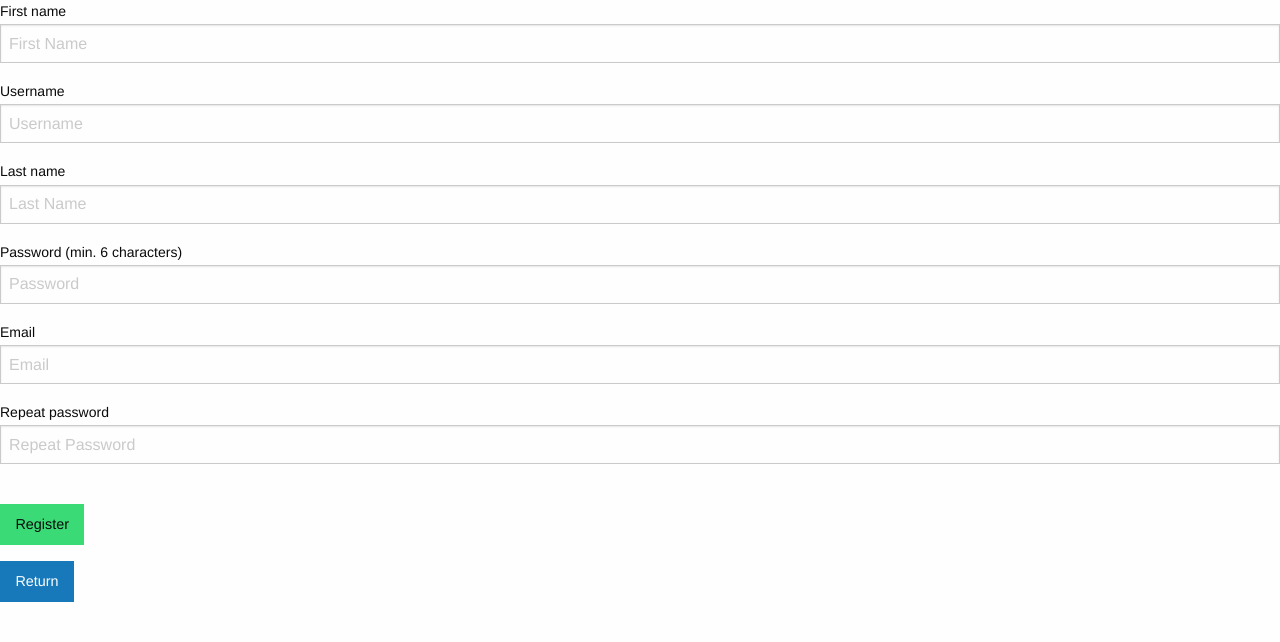
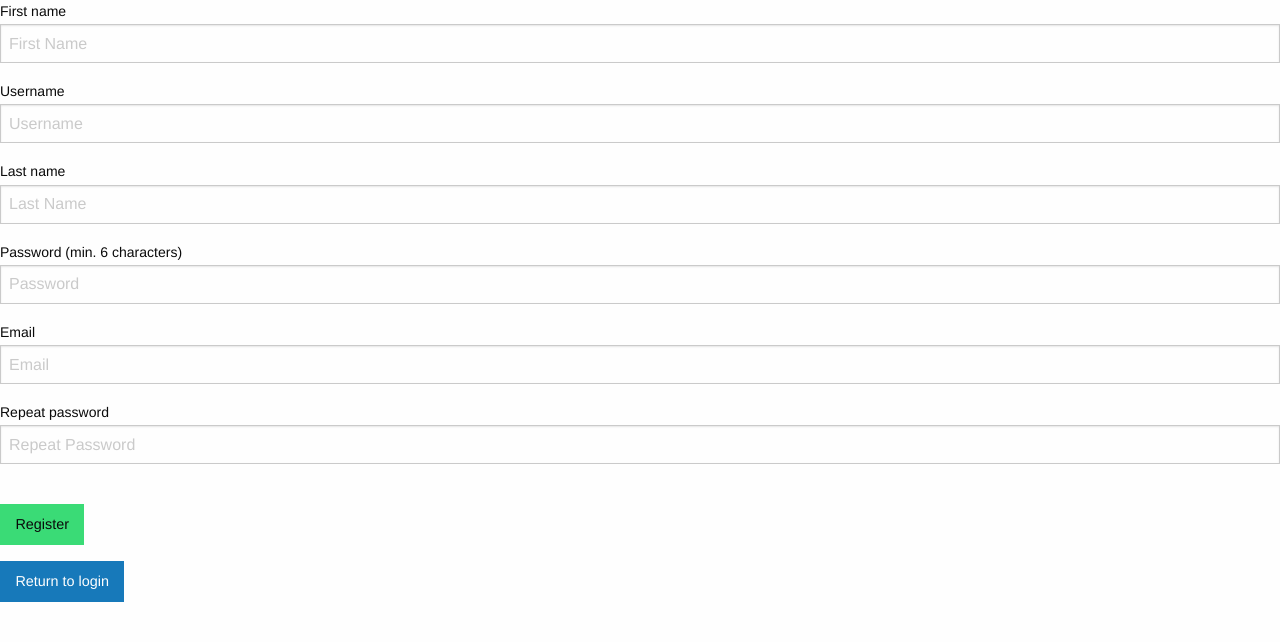
Before and after one commit to Calit2-UCI/PBWeb, a PHP site: page /register in a window 1280 px wide. Shown: the part 344-986 px from the top of the page. Run offline with PHP 8.4, Linux system fonts and the light colour scheme; some libraries are stand-ins or nearby versions.

Commit message:
Redesigned buttons, fixed code

```diff
--- a/views/register.php
+++ b/views/register.php
@@ -18,7 +18,7 @@
 	<script src="/PBWeb/js/vendor/modernizr.js"></script>
 
 </head>
-
+<body>
 	<div id="img" style="text-align:center;">
 		<a href="/PBWeb/index.php"><img src="/PBWeb/img/choc_logo.gif" width="494" height="231"></a>
 		<?php
@@ -82,18 +82,17 @@
 
 			<br>
 			<div class="row">
-			<div class="small-1 columns small-push-3">
-				<button type="submit"  name="login" class="button [secondary success alert]">Register</button>
-			</div>
-
-
-			<div class="small-1 columns small-pull-4">
-				<a href="/PBWeb/index.php" class="button">Return</a>
+				<div class="small-4 column small-centered">
+					<button type="submit"  name="login" class="button success expand">Register</button>
 				</div>
 			</div>
-
+			<div class="row">
+				<div class="small-4 column small-centered">
+					<a href="/PBWeb/index.php" class="button expand">Return to login</a>
+				</div>
 			</div>
 		</form>
 		<br>
+	</div>
 </body>
 </html>
```
Also changed, not shown: views/not_logged_in.php (+4 -6 lines). Lines whose indentation alone changed are shown as unchanged.
